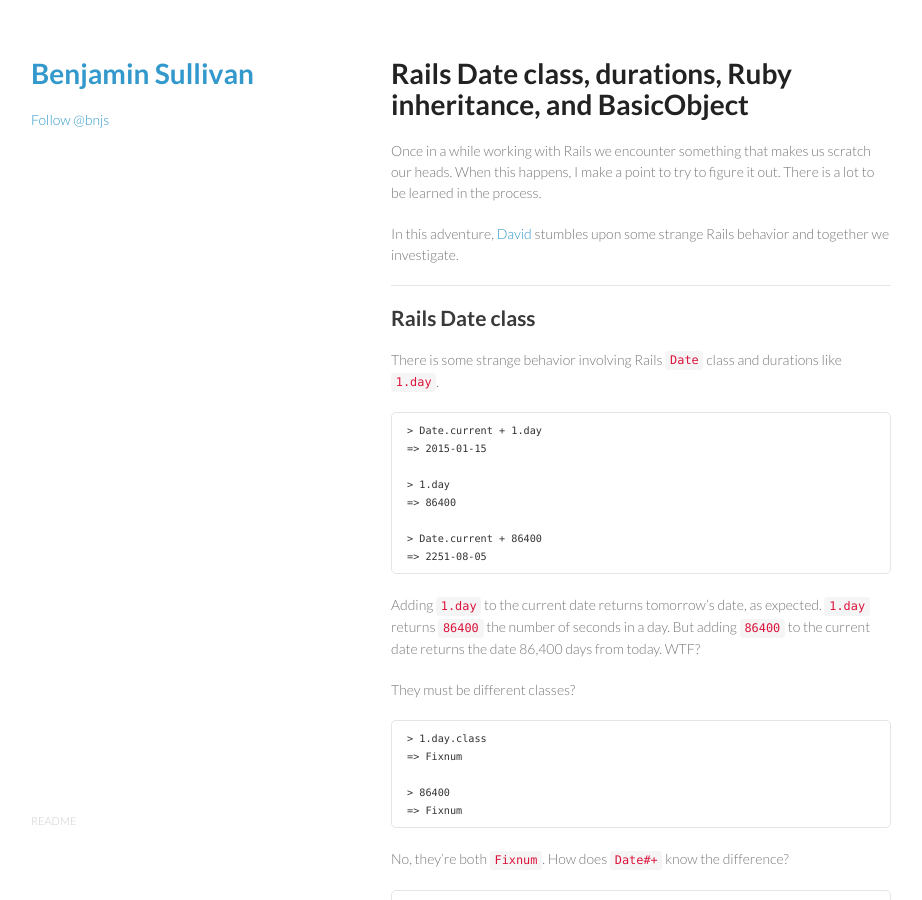
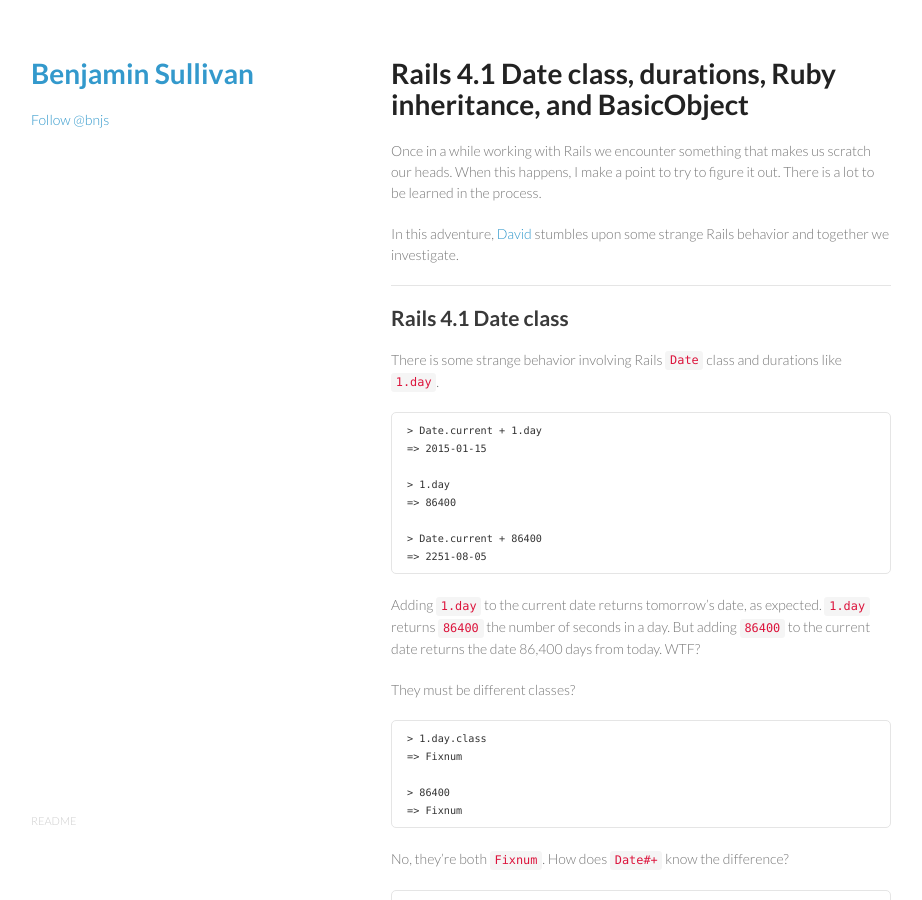
Before and after one commit to bnjs/bnjs.github.io, a Jekyll site: the page built from _posts/2015-01-14-rails-date-class-durations-and-ruby-basicobject.md, in a window 1280 px wide and 900 px high. Shown: the whole window, without its empty margins (179-1101 px from the left). Built offline with Jekyll 4.4.1, drawn with Linux system fonts in a browser that asks for light colours; nearby versions of some CDN libraries; comment, search, counter and statistics services are not loaded; some of the changed text lies outside the part shown.

Commit message:
Make note about Rails 4.2

```diff
--- a/_posts/2015-01-14-rails-date-class-durations-and-ruby-basicobject.md
+++ b/_posts/2015-01-14-rails-date-class-durations-and-ruby-basicobject.md
@@ -1,6 +1,6 @@
 ---
 layout: share-post
-title: Rails Date class, durations, Ruby inheritance, and BasicObject
+title: Rails 4.1 Date class, durations, Ruby inheritance, and BasicObject
 ---
 
 <style>
@@ -14,7 +14,7 @@
 
 ---
 
-## Rails Date class
+## Rails 4.1 Date class
 
 There is some strange behavior involving Rails `Date` class and durations like `1.day`.
 
@@ -152,5 +152,9 @@
 
 The End.
 
+---
+
+**NOTE**: In Rails 4.2, `ActiveSupport::Duration` does not inherit `ActiveSupport::ProxyObject` thus not a `BasicObject`, and `1.day.class` returns `ActiveSupport::Duration`.
+
 
 *Published January 14, 2015*
```
